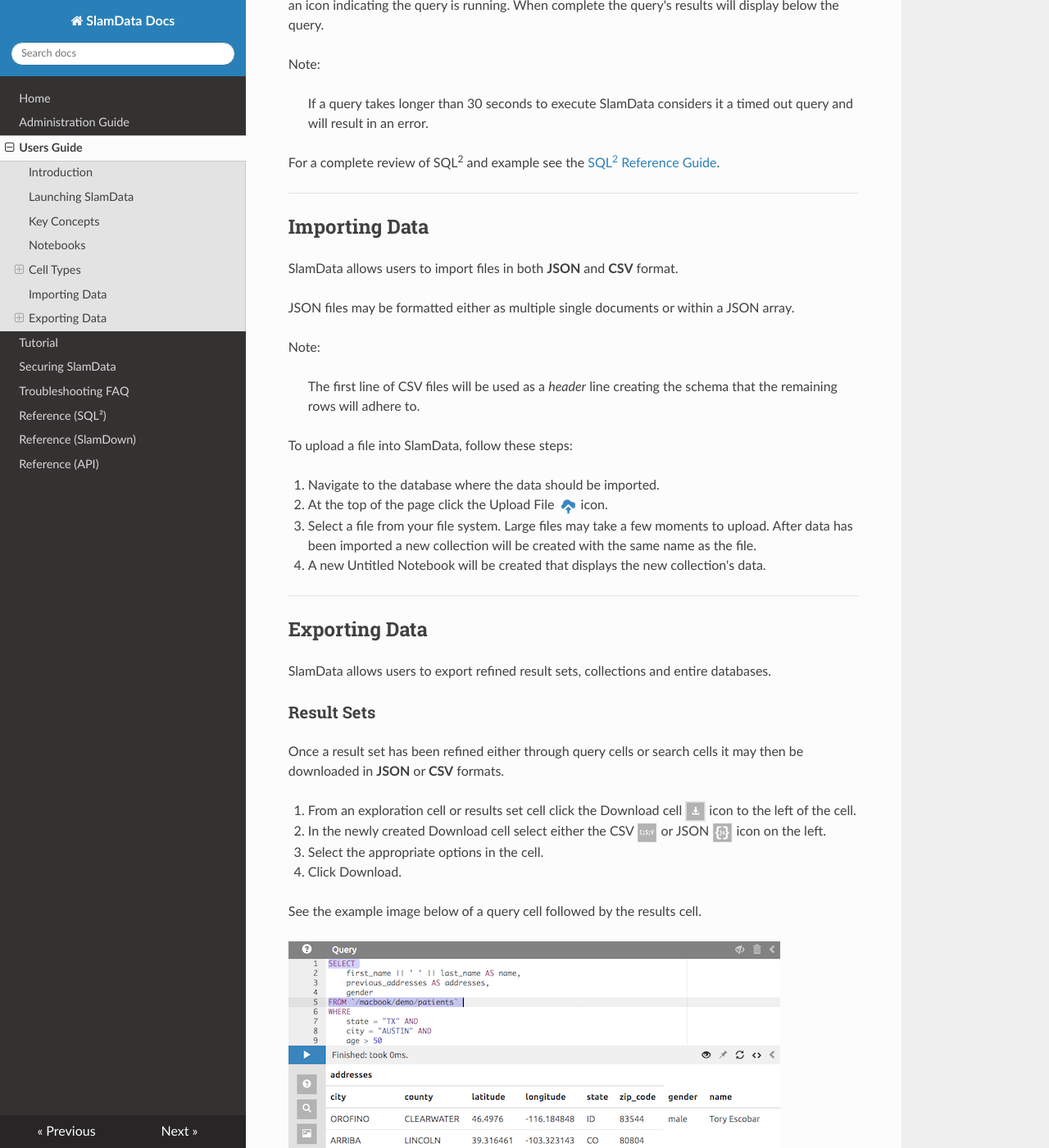
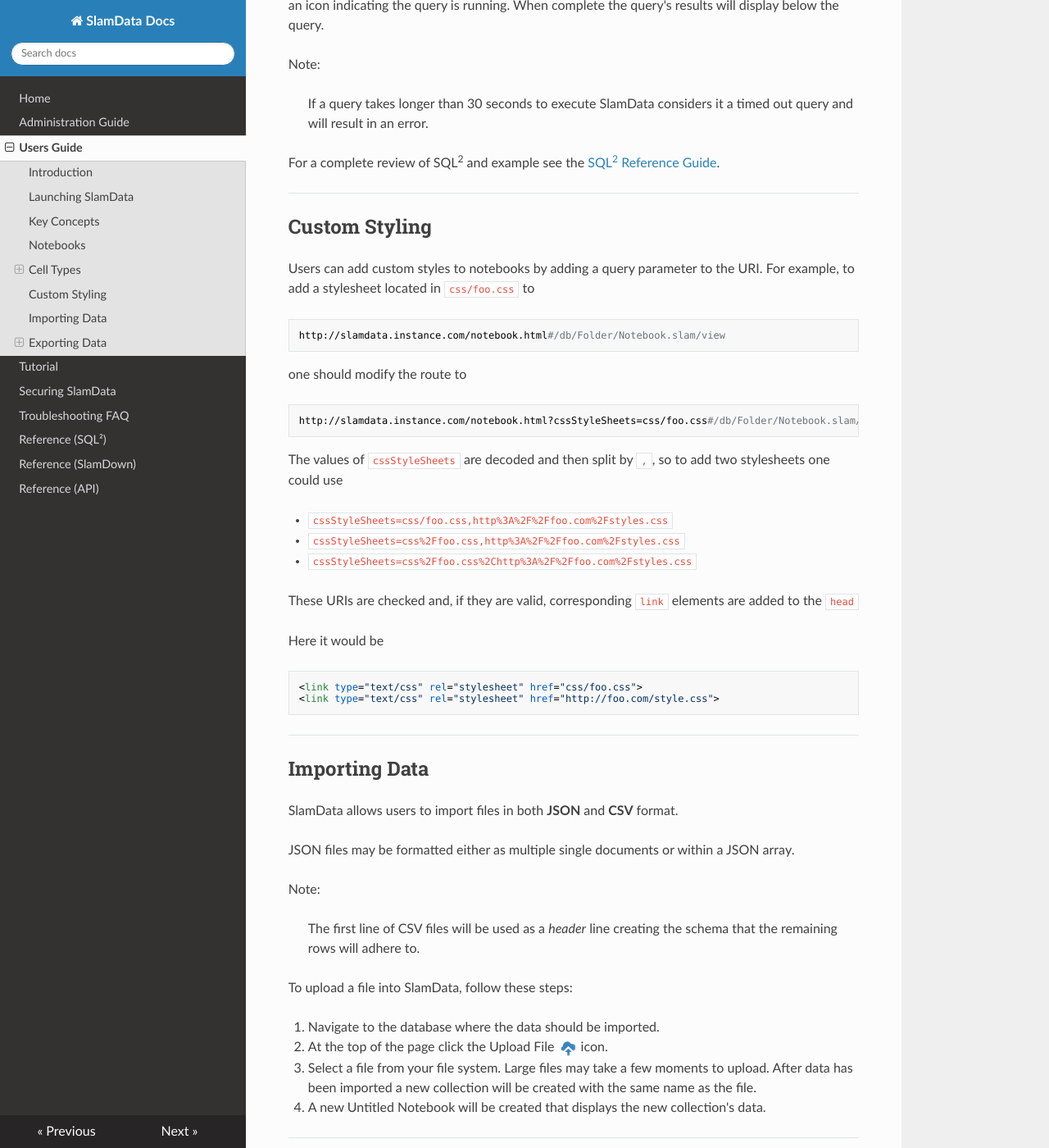
Before and after one commit to uapasha/slamdata-docs, an MkDocs documentation site: the page built from docs/users-guide.md, in a window 1280 px wide and 1400 px high, scrolled down 8682 px. Shown: the whole window at 82% size. Built offline with MkDocs 1.6.1, drawn with Linux system fonts in a browser that asks for light colours; nearby versions of some CDN libraries; old or Windows-style settings are respelled for this version of MkDocs.

Commit message:
Added 'Custom Styling' section to users guide

````diff
--- a/docs/users-guide.md
+++ b/docs/users-guide.md
@@ -264,6 +264,38 @@ For a complete review of SQL<sup>2</sup> and example see the [SQL<sup>2</sup> Re
 
 ---
 
+<a name="custom-styling"></a>
+
+## Custom Styling
+
+Users can add custom styles to notebooks by adding a query parameter to the URI.
+For example, to add a stylesheet located in `css/foo.css` to
+```
+http://slamdata.instance.com/notebook.html#/db/Folder/Notebook.slam/view
+```
+one should modify the route to
+```
+http://slamdata.instance.com/notebook.html?cssStyleSheets=css/foo.css#/db/Folder/Notebook.slam/view
+```
+The values of `cssStyleSheets` are decoded and then split by `,`, so to add two stylesheets one could use
+
++ `cssStyleSheets=css/foo.css,http%3A%2F%2Ffoo.com%2Fstyles.css`
++ `cssStyleSheets=css%2Ffoo.css,http%3A%2F%2Ffoo.com%2Fstyles.css`
++ `cssStyleSheets=css%2Ffoo.css%2Chttp%3A%2F%2Ffoo.com%2Fstyles.css`
+
+These URIs are checked and, if they are valid, corresponding `link` elements are added to the `head`
+
+Here it would be
+
+```html
+<link type="text/css" rel="stylesheet" href="css/foo.css">
+<link type="text/css" rel="stylesheet" href="http://foo.com/style.css">
+```
+
+---
+
+<a name="importing-data"></a>
+
 ## Importing Data
 
 SlamData allows users to import files in both **JSON** and **CSV** format.
````
Also changed, not shown: 1 other file.
